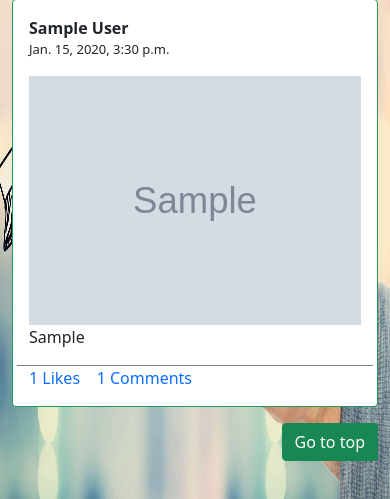
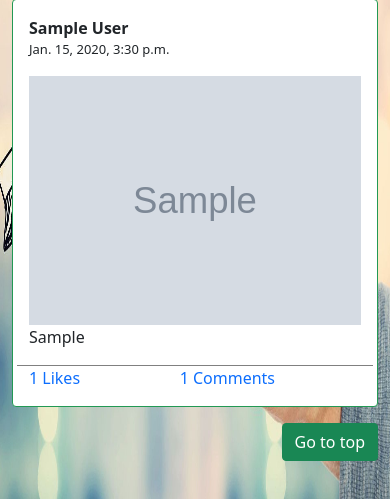
Before and after one commit to suraj19980921/social_media_2, a Django app: page / in a window 390 px wide. Shown: the part 345-844 px from the top of the page. Run offline with Django 3.2, Linux system fonts and the light colour scheme; a user stored in the database is signed in; tables that the repository leaves empty hold one stand-in row (values such as "Sample post"); grey boxes marked "Sample" are stand-in pictures.

Commit message:
css fixed

```diff
--- a/static/main/main.css
+++ b/static/main/main.css
@@ -101,6 +101,10 @@ body{
         margin-left:5%;
     }
 
+    .card-footer-links{
+        margin-left:30%;
+    }
+
     .user-img-update{
 
         width:100%;
--- a/templates/main/home.html
+++ b/templates/main/home.html
@@ -37,7 +37,7 @@
                   <div class="col-sm-6">
                     <a id="likes"  class="card-link" onclick="like('{{post.id}}')"> <span id="likecount_{{post.id}}"> {{post.like_set.all.count}}</span> Likes </a>
                   </div>
-                  <div class="col-sm-6 card-footer-item">
+                  <div class="col-sm-6 card-footer-links">
                     <a id="comment"  class="card-link" onclick="commentSection('{{post.id}}')"><span id="commentcount_{{post.id}}">  {{post.comment_set.all.count}} </span> Comments </a>
                   </div>
                 </div>
```
Also changed, not shown: templates/main/profile.html (+10 -4 lines).
